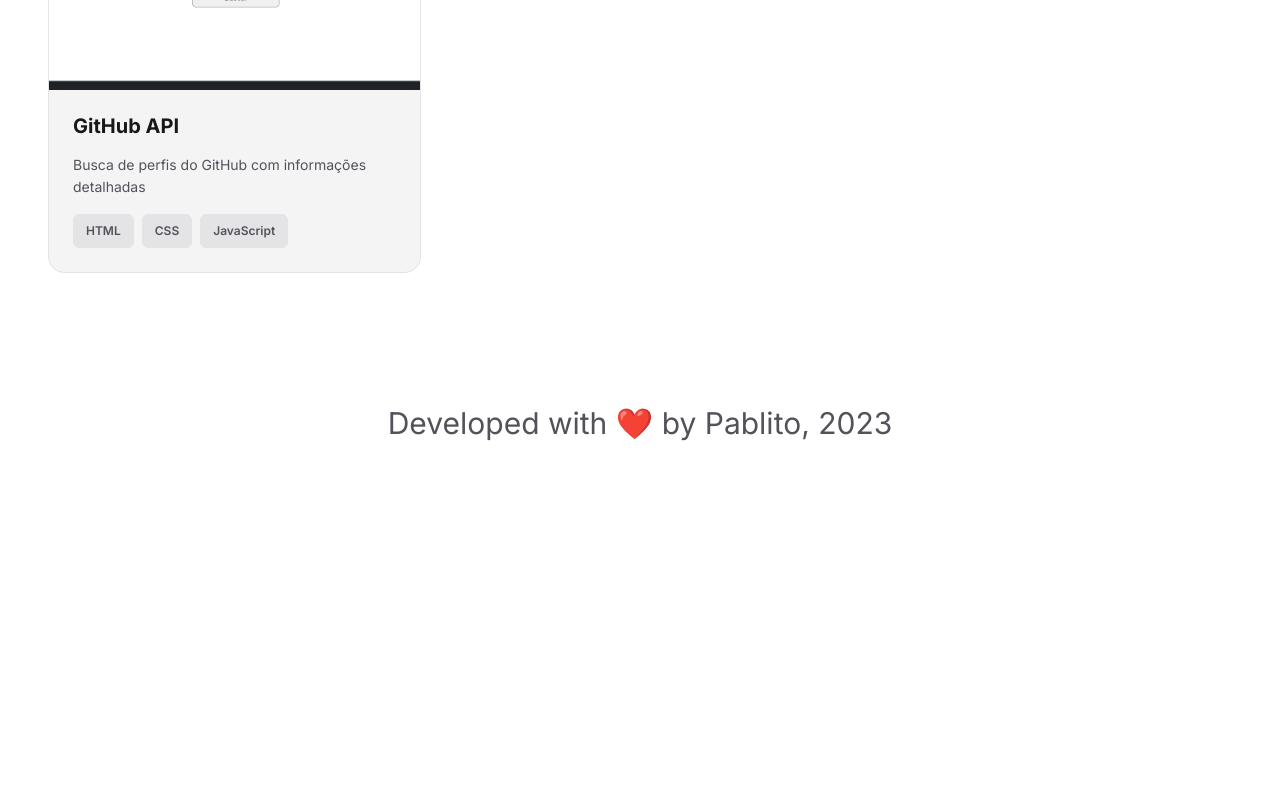
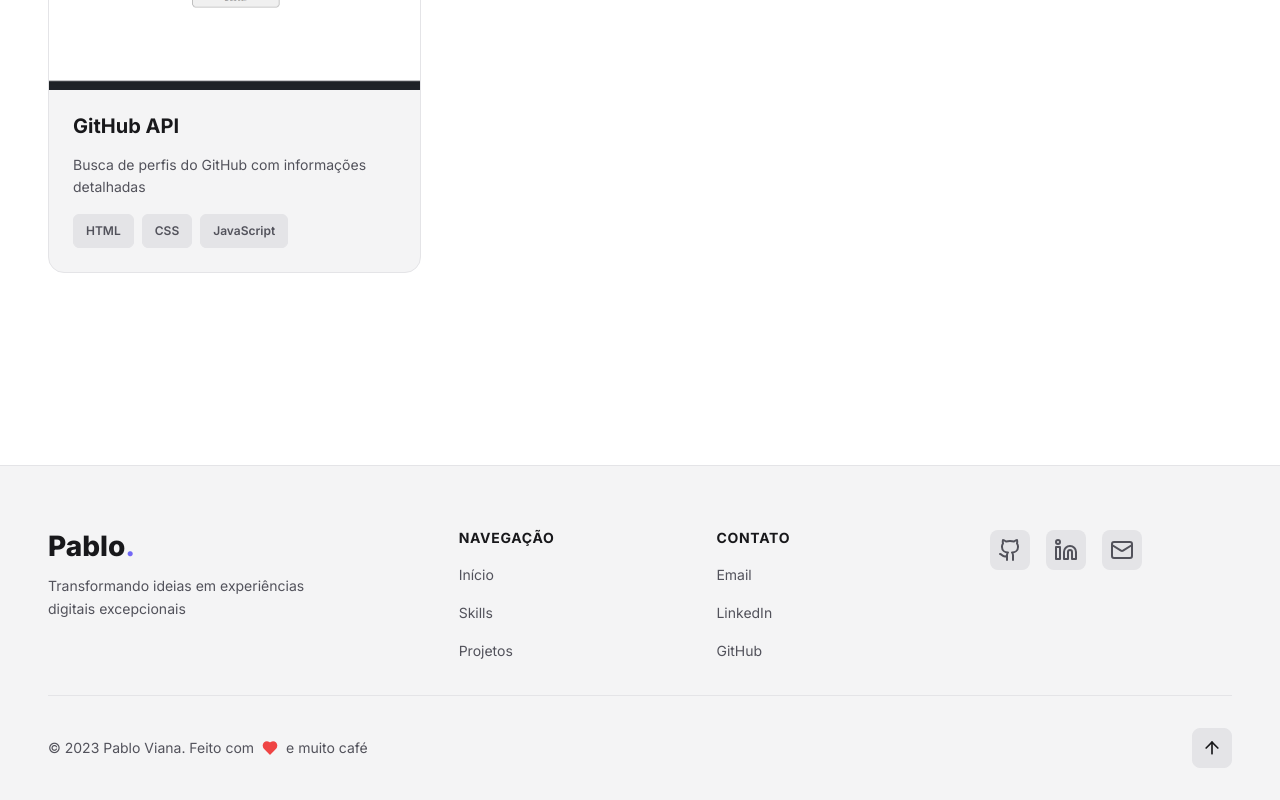
Before and after one commit to pablovianas/portfolio, a React (Vite) app: page / in a window 1280 px wide. Shown: the part 4338-5138 px from the top of the page. Before the commit the page ends 4815 px from the top, so only its background shows below. Built offline with nearby package versions, Linux system fonts and the light colour scheme.

Commit message:
feat: redesenha Footer com navegação, links sociais e botão de voltar ao topo

```diff
--- a/src/components/Footer/index.tsx
+++ b/src/components/Footer/index.tsx
@@ -1,9 +1,128 @@
-import * as S from './style'
+import { motion } from 'framer-motion';
+import { Github, Linkedin, Mail, Heart, ArrowUp } from 'lucide-react';
+import { personalInfo } from '../../data/personal';
+import { fadeInUp } from '../../animations/variants';
+import * as S from './style';
 
 export const Footer = () => {
-    return(
-        <S.Footer>
-            <p>Developed with ❤️ by Pablito, 2023</p>
-        </S.Footer>
-    )
-}
+  const scrollToTop = () => {
+    window.scrollTo({ top: 0, behavior: 'smooth' });
+  };
+
+  const currentYear = new Date().getFullYear();
+
+  return (
+    <S.Footer>
+      <S.Container>
+        <S.FooterContent>
+          <S.FooterTop
+            as={motion.div}
+            initial={{ opacity: 0, y: 20 }}
+            whileInView={{ opacity: 1, y: 0 }}
+            viewport={{ once: true }}
+            transition={{ duration: 0.5 }}
+          >
+            <S.FooterBrand>
+              <S.BrandName>
+                Pablo<span className="accent">.</span>
+              </S.BrandName>
+              <S.BrandTagline>{personalInfo.tagline}</S.BrandTagline>
+            </S.FooterBrand>
+
+            <S.FooterLinks>
+              <S.FooterSection>
+                <S.FooterSectionTitle>Navegação</S.FooterSectionTitle>
+                <S.FooterLinkList>
+                  <S.FooterLinkItem>
+                    <S.FooterLink onClick={() => document.getElementById('home')?.scrollIntoView({ behavior: 'smooth' })}>
+                      Início
+                    </S.FooterLink>
+                  </S.FooterLinkItem>
+                  <S.FooterLinkItem>
+                    <S.FooterLink onClick={() => document.getElementById('skills')?.scrollIntoView({ behavior: 'smooth' })}>
+                      Skills
+                    </S.FooterLink>
+                  </S.FooterLinkItem>
+                  <S.FooterLinkItem>
+                    <S.FooterLink onClick={() => document.getElementById('projects')?.scrollIntoView({ behavior: 'smooth' })}>
+                      Projetos
+                    </S.FooterLink>
+                  </S.FooterLinkItem>
+                </S.FooterLinkList>
+              </S.FooterSection>
+
+              <S.FooterSection>
+                <S.FooterSectionTitle>Contato</S.FooterSectionTitle>
+                <S.FooterLinkList>
+                  <S.FooterLinkItem>
+                    <S.FooterLink href={personalInfo.social.email}>
+                      Email
+                    </S.FooterLink>
+                  </S.FooterLinkItem>
+                  <S.FooterLinkItem>
+                    <S.FooterLink href={personalInfo.social.linkedin} target="_blank" rel="noopener noreferrer">
+                      LinkedIn
+                    </S.FooterLink>
+                  </S.FooterLinkItem>
+                  <S.FooterLinkItem>
+                    <S.FooterLink href={personalInfo.social.github} target="_blank" rel="noopener noreferrer">
+                      GitHub
+                    </S.FooterLink>
+                  </S.FooterLinkItem>
+                </S.FooterLinkList>
+              </S.FooterSection>
+            </S.FooterLinks>
+
+            <S.SocialLinks>
+              <S.SocialLink
+                href={personalInfo.social.github}
+                target="_blank"
+                rel="noopener noreferrer"
+                as={motion.a}
+                whileHover={{ y: -4 }}
+                aria-label="GitHub"
+              >
+                <Github size={24} />
+              </S.SocialLink>
+              <S.SocialLink
+                href={personalInfo.social.linkedin}
+                target="_blank"
+                rel="noopener noreferrer"
+                as={motion.a}
+                whileHover={{ y: -4 }}
+                aria-label="LinkedIn"
+              >
+                <Linkedin size={24} />
+              </S.SocialLink>
+              <S.SocialLink
+                href={personalInfo.social.email}
+                as={motion.a}
+                whileHover={{ y: -4 }}
+                aria-label="Email"
+              >
+                <Mail size={24} />
+              </S.SocialLink>
+            </S.SocialLinks>
+          </S.FooterTop>
+
+          <S.FooterDivider />
+
+          <S.FooterBottom>
+            <S.Copyright>
+              © {currentYear} Pablo Viana. Feito com <Heart size={16} /> e muito café
+            </S.Copyright>
+            <S.BackToTop
+              onClick={scrollToTop}
+              as={motion.button}
+              whileHover={{ scale: 1.1 }}
+              whileTap={{ scale: 0.9 }}
+              aria-label="Voltar ao topo"
+            >
+              <ArrowUp size={20} />
+            </S.BackToTop>
+          </S.FooterBottom>
+        </S.FooterContent>
+      </S.Container>
+    </S.Footer>
+  );
+};
--- a/src/components/Footer/style.ts
+++ b/src/components/Footer/style.ts
@@ -1,15 +1,200 @@
-import styled from "styled-components";
+import styled from 'styled-components';
 
-export const Footer = styled('footer')`
-    display: flex;
-    padding: 30px;
+export const Footer = styled.footer`
+  background: var(--bg-secondary);
+  border-top: 1px solid var(--border-primary);
+  padding: 4rem 0 2rem;
+  margin-top: 6rem;
+`;
+
+export const Container = styled.div`
+  max-width: 1280px;
+  margin: 0 auto;
+  padding: 0 1.5rem;
+
+  @media (min-width: 1024px) {
+    padding: 0 3rem;
+  }
+`;
+
+export const FooterContent = styled.div`
+  display: flex;
+  flex-direction: column;
+  gap: 2rem;
+`;
+
+export const FooterTop = styled.div`
+  display: grid;
+  grid-template-columns: 1fr;
+  gap: 3rem;
+
+  @media (min-width: 768px) {
+    grid-template-columns: 1.5fr 2fr 1fr;
+  }
+
+  @media (max-width: 767px) {
+    text-align: center;
+  }
+`;
+
+export const FooterBrand = styled.div`
+  display: flex;
+  flex-direction: column;
+  gap: 0.75rem;
+`;
+
+export const BrandName = styled.h3`
+  font-family: 'Inter', sans-serif;
+  font-size: 1.75rem;
+  font-weight: 800;
+  color: var(--text-primary);
+  margin: 0;
+
+  .accent {
+    background: linear-gradient(135deg, #3b82f6 0%, #8b5cf6 100%);
+    -webkit-background-clip: text;
+    -webkit-text-fill-color: transparent;
+    background-clip: text;
+  }
+`;
+
+export const BrandTagline = styled.p`
+  font-family: 'Inter', sans-serif;
+  font-size: 0.875rem;
+  color: var(--text-secondary);
+  margin: 0;
+  max-width: 300px;
+
+  @media (max-width: 767px) {
+    margin: 0 auto;
+  }
+`;
+
+export const FooterLinks = styled.div`
+  display: grid;
+  grid-template-columns: repeat(2, 1fr);
+  gap: 2rem;
+
+  @media (max-width: 767px) {
+    grid-template-columns: 1fr;
+    gap: 2rem;
+  }
+`;
+
+export const FooterSection = styled.div`
+  display: flex;
+  flex-direction: column;
+  gap: 1rem;
+`;
+
+export const FooterSectionTitle = styled.h4`
+  font-family: 'Inter', sans-serif;
+  font-size: 0.875rem;
+  font-weight: 700;
+  color: var(--text-primary);
+  text-transform: uppercase;
+  letter-spacing: 0.05em;
+  margin: 0;
+`;
+
+export const FooterLinkList = styled.ul`
+  display: flex;
+  flex-direction: column;
+  gap: 0.75rem;
+  list-style: none;
+  padding: 0;
+  margin: 0;
+`;
+
+export const FooterLinkItem = styled.li``;
+
+export const FooterLink = styled.a`
+  font-family: 'Inter', sans-serif;
+  font-size: 0.875rem;
+  color: var(--text-secondary);
+  text-decoration: none;
+  cursor: pointer;
+  transition: color 150ms cubic-bezier(0.16, 1, 0.3, 1);
+
+  &:hover {
+    color: #3b82f6;
+  }
+`;
+
+export const SocialLinks = styled.div`
+  display: flex;
+  gap: 1rem;
+
+  @media (max-width: 767px) {
     justify-content: center;
-    p{
-        font-size: 30px;
-    }
-    @media(max-width: 425px){
-        p{
-            font-size: 20px;
-        }
-    }
-`
+  }
+`;
+
+export const SocialLink = styled.a`
+  display: flex;
+  align-items: center;
+  justify-content: center;
+  width: 2.5rem;
+  height: 2.5rem;
+  color: var(--text-secondary);
+  background: var(--bg-tertiary);
+  border-radius: 0.5rem;
+  transition: all 200ms cubic-bezier(0.16, 1, 0.3, 1);
+
+  &:hover {
+    color: #3b82f6;
+    background: var(--bg-primary);
+  }
+`;
+
+export const FooterDivider = styled.div`
+  height: 1px;
+  background: var(--border-primary);
+`;
+
+export const FooterBottom = styled.div`
+  display: flex;
+  align-items: center;
+  justify-content: space-between;
+  gap: 1rem;
+
+  @media (max-width: 767px) {
+    flex-direction: column;
+    text-align: center;
+  }
+`;
+
+export const Copyright = styled.p`
+  font-family: 'Inter', sans-serif;
+  font-size: 0.875rem;
+  color: var(--text-secondary);
+  margin: 0;
+  display: flex;
+  align-items: center;
+  gap: 0.5rem;
+
+  svg {
+    color: #ef4444;
+    fill: #ef4444;
+  }
+`;
+
+export const BackToTop = styled.button`
+  display: flex;
+  align-items: center;
+  justify-content: center;
+  width: 2.5rem;
+  height: 2.5rem;
+  color: var(--text-primary);
+  background: var(--bg-tertiary);
+  border: 1px solid var(--border-primary);
+  border-radius: 0.5rem;
+  cursor: pointer;
+  transition: all 200ms cubic-bezier(0.16, 1, 0.3, 1);
+
+  &:hover {
+    background: linear-gradient(135deg, #3b82f6 0%, #8b5cf6 100%);
+    color: #ffffff;
+    border-color: transparent;
+  }
+`;
```
